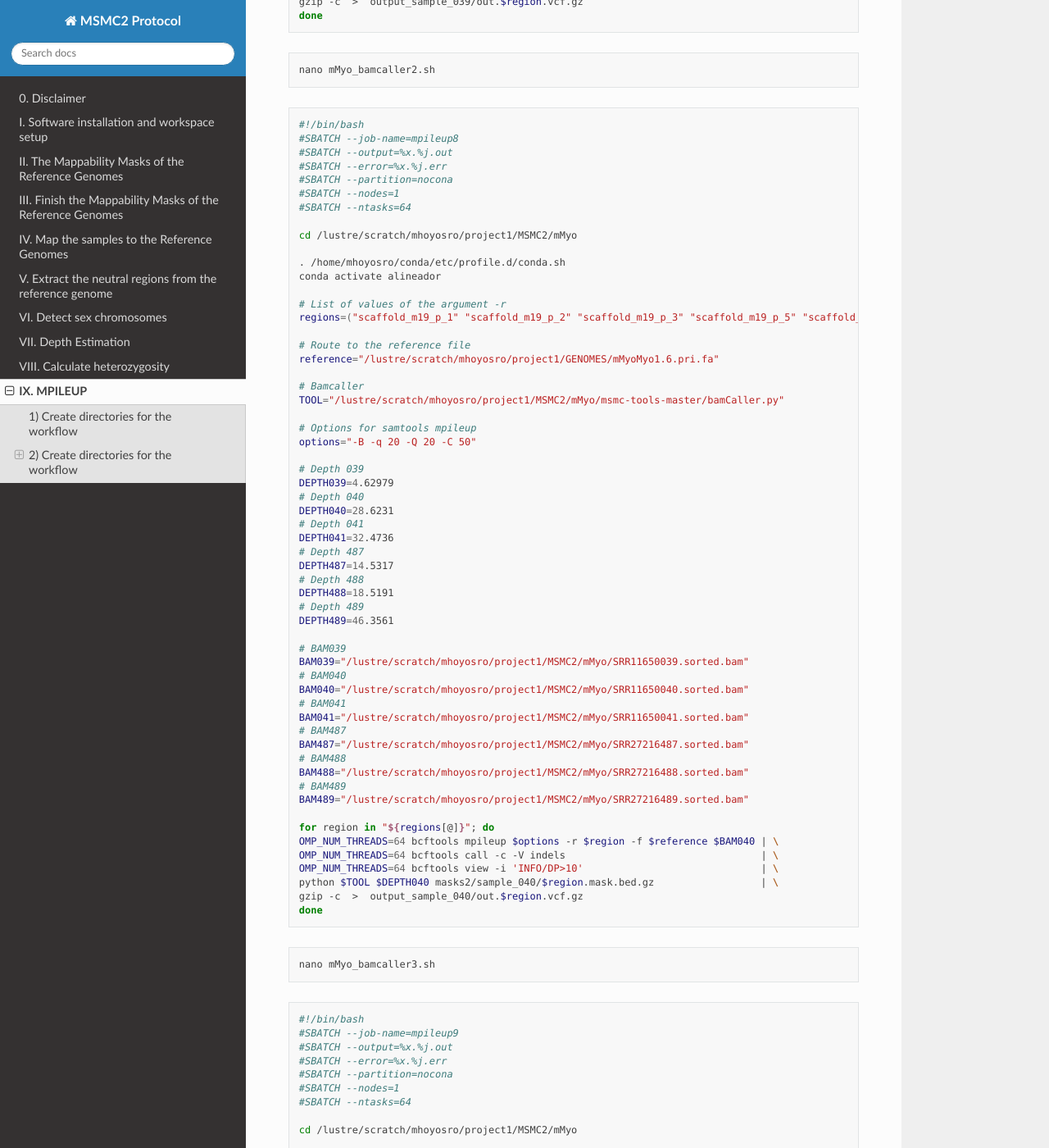
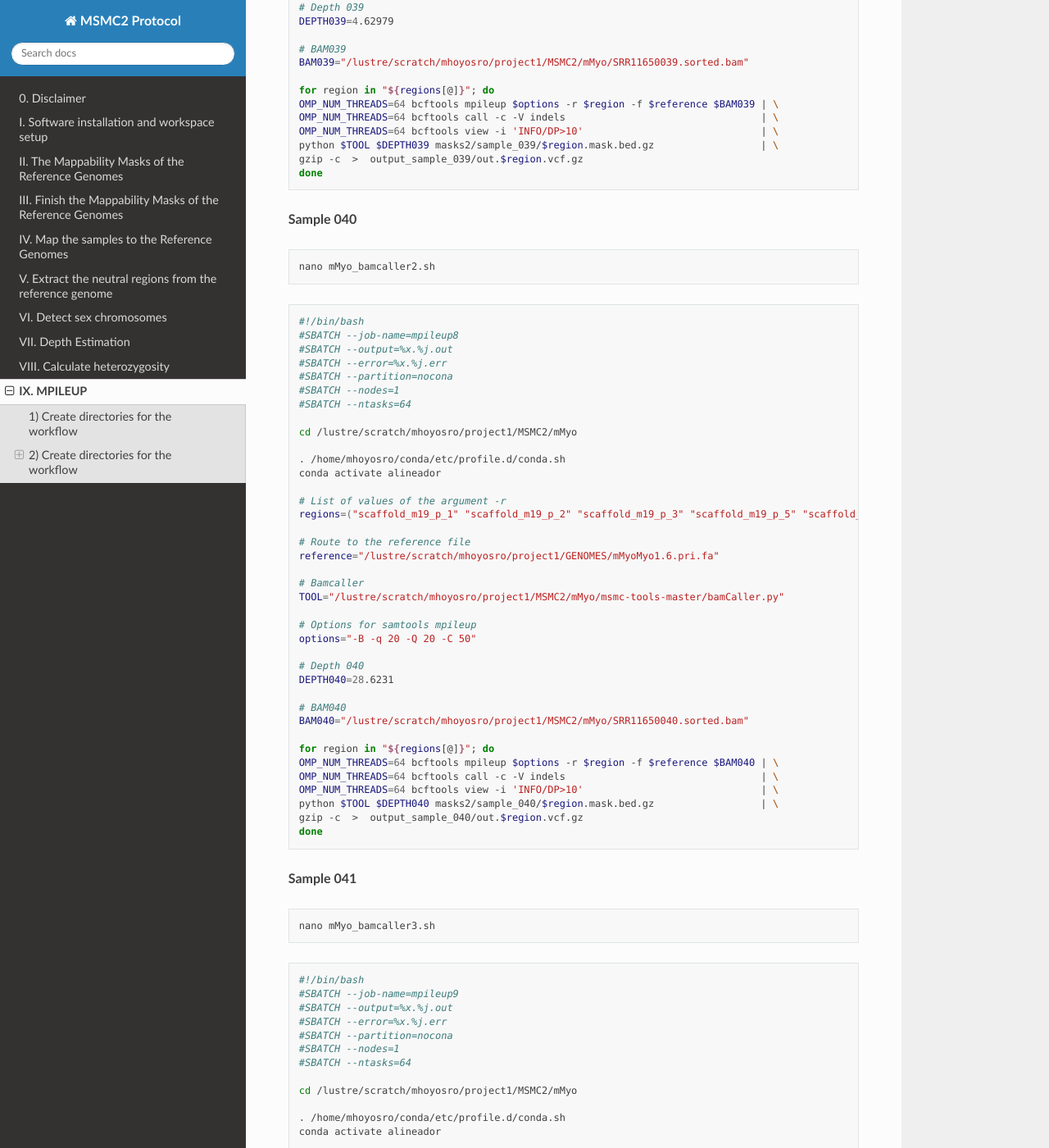
Before and after one commit to hoyosmanuel/MSMC2-Protocol, a Sphinx documentation site: the page built from docs/source/09_Data_Processing_8.rst, in a window 1280 px wide and 1400 px high, scrolled down 7146 px. Shown: the whole window at 82% size. Built offline with Sphinx 7.4.7 and the Read the Docs theme 3.1.0, drawn with Linux system fonts in a browser that asks for light colours; some of the changed text lies outside the part shown.

Commit message:
Update 09_Data_Processing_8.rst

```diff
--- a/docs/source/09_Data_Processing_8.rst
+++ b/docs/source/09_Data_Processing_8.rst
@@ -220,6 +220,8 @@ A) *Hipposideros larvatus*
 B) *Molossus molossus*
 ~~~~~~~~~~~~~~~~~~~~~~~~~~
 
+**Sample 789**
+
 .. code-block:: bash
 
    nano mMol_bamcaller1.sh
@@ -265,6 +267,8 @@ B) *Molossus molossus*
    gzip -c  >  output_sample_789/out.$region.vcf.gz
    done
 
+**Sample 790**
+
 .. code-block:: bash
 
    nano mMol_bamcaller2.sh
@@ -309,6 +313,8 @@ B) *Molossus molossus*
    python $TOOL $DEPTH790 masks2/sample_790/$region.mask.bed.gz                  | \
    gzip -c  >  output_sample_790/out.$region.vcf.gz
    done
+
+**Sample 792**
 
 .. code-block:: bash
 
@@ -358,6 +364,8 @@ B) *Molossus molossus*
 C) *Myotis myotis*
 ~~~~~~~~~~~~~~~~~~~~~~~~~~
 
+**Sample 039**
+
 .. code-block:: bash
 
    nano mMyo_bamcaller1.sh
@@ -403,6 +411,8 @@ C) *Myotis myotis*
    gzip -c  >  output_sample_039/out.$region.vcf.gz
    done
 
+**Sample 040**
+
 .. code-block:: bash
 
    nano mMyo_bamcaller2.sh
@@ -434,31 +444,11 @@ C) *Myotis myotis*
    # Options for samtools mpileup
    options="-B -q 20 -Q 20 -C 50"
 
-   # Depth 039
-   DEPTH039=4.62979
    # Depth 040
    DEPTH040=28.6231
-   # Depth 041
-   DEPTH041=32.4736
-   # Depth 487
-   DEPTH487=14.5317
-   # Depth 488
-   DEPTH488=18.5191
-   # Depth 489
-   DEPTH489=46.3561
 
-   # BAM039
-   BAM039="/lustre/scratch/mhoyosro/project1/MSMC2/mMyo/SRR11650039.sorted.bam"
    # BAM040
    BAM040="/lustre/scratch/mhoyosro/project1/MSMC2/mMyo/SRR11650040.sorted.bam"
-   # BAM041
-   BAM041="/lustre/scratch/mhoyosro/project1/MSMC2/mMyo/SRR11650041.sorted.bam"
-   # BAM487
-   BAM487="/lustre/scratch/mhoyosro/project1/MSMC2/mMyo/SRR27216487.sorted.bam"
-   # BAM488
-   BAM488="/lustre/scratch/mhoyosro/project1/MSMC2/mMyo/SRR27216488.sorted.bam"
-   # BAM489
-   BAM489="/lustre/scratch/mhoyosro/project1/MSMC2/mMyo/SRR27216489.sorted.bam"
 
    for region in "${regions[@]}"; do
    OMP_NUM_THREADS=64 bcftools mpileup $options -r $region -f $reference $BAM040 | \
@@ -467,6 +457,8 @@ C) *Myotis myotis*
    python $TOOL $DEPTH040 masks2/sample_040/$region.mask.bed.gz                  | \
    gzip -c  >  output_sample_040/out.$region.vcf.gz
    done
+
+**Sample 041**
 
 .. code-block:: bash
 
@@ -499,31 +491,11 @@ C) *Myotis myotis*
    # Options for samtools mpileup
    options="-B -q 20 -Q 20 -C 50"
 
-   # Depth 039
-   DEPTH039=4.62979
-   # Depth 040
-   DEPTH040=28.6231
    # Depth 041
    DEPTH041=32.4736
-   # Depth 487
-   DEPTH487=14.5317
-   # Depth 488
-   DEPTH488=18.5191
-   # Depth 489
-   DEPTH489=46.3561
 
-   # BAM039
-   BAM039="/lustre/scratch/mhoyosro/project1/MSMC2/mMyo/SRR11650039.sorted.bam"
-   # BAM040
-   BAM040="/lustre/scratch/mhoyosro/project1/MSMC2/mMyo/SRR11650040.sorted.bam"
    # BAM041
    BAM041="/lustre/scratch/mhoyosro/project1/MSMC2/mMyo/SRR11650041.sorted.bam"
-   # BAM487
-   BAM487="/lustre/scratch/mhoyosro/project1/MSMC2/mMyo/SRR27216487.sorted.bam"
-   # BAM488
-   BAM488="/lustre/scratch/mhoyosro/project1/MSMC2/mMyo/SRR27216488.sorted.bam"
-   # BAM489
-   BAM489="/lustre/scratch/mhoyosro/project1/MSMC2/mMyo/SRR27216489.sorted.bam"
 
    for region in "${regions[@]}"; do
    OMP_NUM_THREADS=64 bcftools mpileup $options -r $region -f $reference $BAM041 | \
@@ -532,6 +504,8 @@ C) *Myotis myotis*
    python $TOOL $DEPTH041 masks2/sample_041/$region.mask.bed.gz                  | \
    gzip -c  >  output_sample_041/out.$region.vcf.gz
    done
+
+**Sample 487**
 
 .. code-block:: bash
 
@@ -564,31 +538,11 @@ C) *Myotis myotis*
    # Options for samtools mpileup
    options="-B -q 20 -Q 20 -C 50"
 
-   # Depth 039
-   DEPTH039=4.62979
-   # Depth 040
-   DEPTH040=28.6231
-   # Depth 041
-   DEPTH041=32.4736
    # Depth 487
    DEPTH487=14.5317
-   # Depth 488
-   DEPTH488=18.5191
-   # Depth 489
-   DEPTH489=46.3561
 
-   # BAM039
-   BAM039="/lustre/scratch/mhoyosro/project1/MSMC2/mMyo/SRR11650039.sorted.bam"
-   # BAM040
-   BAM040="/lustre/scratch/mhoyosro/project1/MSMC2/mMyo/SRR11650040.sorted.bam"
-   # BAM041
-   BAM041="/lustre/scratch/mhoyosro/project1/MSMC2/mMyo/SRR11650041.sorted.bam"
    # BAM487
    BAM487="/lustre/scratch/mhoyosro/project1/MSMC2/mMyo/SRR27216487.sorted.bam"
-   # BAM488
-   BAM488="/lustre/scratch/mhoyosro/project1/MSMC2/mMyo/SRR27216488.sorted.bam"
-   # BAM489
-   BAM489="/lustre/scratch/mhoyosro/project1/MSMC2/mMyo/SRR27216489.sorted.bam"
 
    for region in "${regions[@]}"; do
    OMP_NUM_THREADS=64 bcftools mpileup $options -r $region -f $reference $BAM487 | \
@@ -597,6 +551,8 @@ C) *Myotis myotis*
    python $TOOL $DEPTH487 masks2/sample_487/$region.mask.bed.gz                  | \
    gzip -c  >  output_sample_487/out.$region.vcf.gz
    done
+
+**Sample 488**
 
 .. code-block:: bash
 
@@ -629,31 +585,11 @@ C) *Myotis myotis*
    # Options for samtools mpileup
    options="-B -q 20 -Q 20 -C 50"
 
-   # Depth 039
-   DEPTH039=4.62979
-   # Depth 040
-   DEPTH040=28.6231
-   # Depth 041
-   DEPTH041=32.4736
-   # Depth 487
-   DEPTH487=14.5317
    # Depth 488
    DEPTH488=18.5191
-   # Depth 489
-   DEPTH489=46.3561
 
-   # BAM039
-   BAM039="/lustre/scratch/mhoyosro/project1/MSMC2/mMyo/SRR11650039.sorted.bam"
-   # BAM040
-   BAM040="/lustre/scratch/mhoyosro/project1/MSMC2/mMyo/SRR11650040.sorted.bam"
-   # BAM041
-   BAM041="/lustre/scratch/mhoyosro/project1/MSMC2/mMyo/SRR11650041.sorted.bam"
-   # BAM487
-   BAM487="/lustre/scratch/mhoyosro/project1/MSMC2/mMyo/SRR27216487.sorted.bam"
    # BAM488
    BAM488="/lustre/scratch/mhoyosro/project1/MSMC2/mMyo/SRR27216488.sorted.bam"
-   # BAM489
-   BAM489="/lustre/scratch/mhoyosro/project1/MSMC2/mMyo/SRR27216489.sorted.bam"
 
    for region in "${regions[@]}"; do
    OMP_NUM_THREADS=64 bcftools mpileup $options -r $region -f $reference $BAM488 | \
@@ -662,6 +598,8 @@ C) *Myotis myotis*
    python $TOOL $DEPTH488 masks2/sample_488/$region.mask.bed.gz                  | \
    gzip -c  >  output_sample_488/out.$region.vcf.gz
    done
+
+**Sample 489**
 
 .. code-block:: bash
 
@@ -694,29 +632,9 @@ C) *Myotis myotis*
    # Options for samtools mpileup
    options="-B -q 20 -Q 20 -C 50"
 
-   # Depth 039
-   DEPTH039=4.62979
-   # Depth 040
-   DEPTH040=28.6231
-   # Depth 041
-   DEPTH041=32.4736
-   # Depth 487
-   DEPTH487=14.5317
-   # Depth 488
-   DEPTH488=18.5191
    # Depth 489
    DEPTH489=46.3561
 
-   # BAM039
-   BAM039="/lustre/scratch/mhoyosro/project1/MSMC2/mMyo/SRR11650039.sorted.bam"
-   # BAM040
-   BAM040="/lustre/scratch/mhoyosro/project1/MSMC2/mMyo/SRR11650040.sorted.bam"
-   # BAM041
-   BAM041="/lustre/scratch/mhoyosro/project1/MSMC2/mMyo/SRR11650041.sorted.bam"
-   # BAM487
-   BAM487="/lustre/scratch/mhoyosro/project1/MSMC2/mMyo/SRR27216487.sorted.bam"
-   # BAM488
-   BAM488="/lustre/scratch/mhoyosro/project1/MSMC2/mMyo/SRR27216488.sorted.bam"
    # BAM489
    BAM489="/lustre/scratch/mhoyosro/project1/MSMC2/mMyo/SRR27216489.sorted.bam"
 
```
